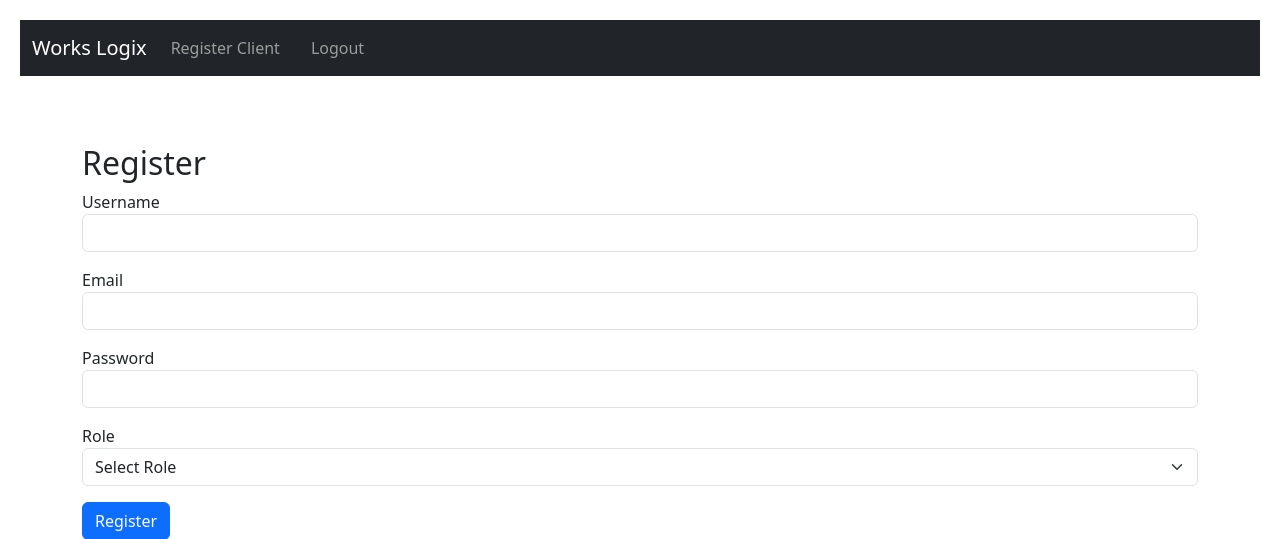
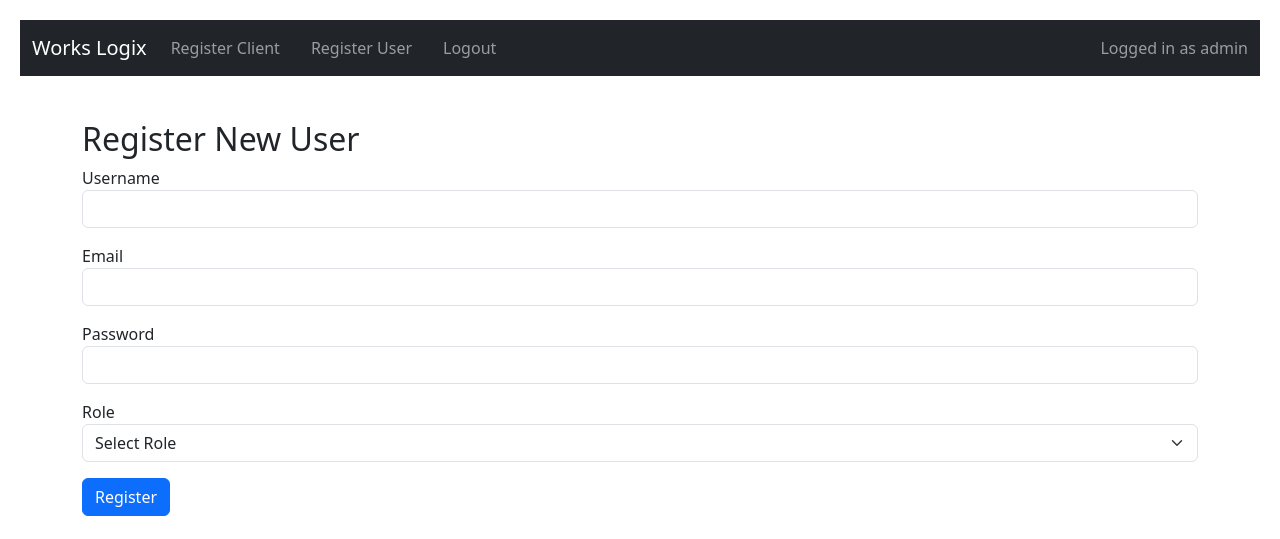
Before and after one commit to gustavowmarques/works-logix, a Flask app: page /register in a window 1280 px wide. Shown: the top 539 px of the page. Run offline with Flask 3, Linux system fonts and the light colour scheme; a user stored in the database is signed in.

Commit message:
Role-Based Navbar Links Are Fully Functional

```diff
--- a/app/auth.py
+++ b/app/auth.py
@@ -36,6 +36,8 @@
         email = request.form['email']
         password = request.form['password']
         role = request.form['role']
+        if role == 'manager':
+            role = 'Property Manager'
 
         if User.query.filter_by(email=email).first():
             flash('Email already registered.')
--- a/app/routes.py
+++ b/app/routes.py
@@ -8,7 +8,7 @@
 def root():
     return redirect(url_for('login'))  # Default landing page
 
-@app.route('/dashboard')
+@app.route('/home')
 @login_required
 def home():
     orders = WorkOrder.query.order_by(WorkOrder.created_at.desc()).all()
--- a/app/templates/base.html
+++ b/app/templates/base.html
@@ -8,33 +8,54 @@
   <script src="https://cdn.jsdelivr.net/npm/bootstrap@5.3.3/dist/js/bootstrap.bundle.min.js"></script>
 </head>
 <body>
-  <nav class="navbar navbar-expand-lg navbar-dark bg-dark mb-4">
+  <nav class="navbar navbar-expand-lg navbar-dark bg-dark">
     <div class="container-fluid">
       <a class="navbar-brand" href="{{ url_for('home') }}">Works Logix</a>
-      <div class="collapse navbar-collapse">
+      <button class="navbar-toggler" type="button" data-bs-toggle="collapse" data-bs-target="#navbarNav"
+        aria-controls="navbarNav" aria-expanded="false" aria-label="Toggle navigation">
+        <span class="navbar-toggler-icon"></span>
+      </button>
+
+      <div class="collapse navbar-collapse" id="navbarNav">
         <ul class="navbar-nav me-auto mb-2 mb-lg-0">
           {% if current_user.is_authenticated %}
             {% if current_user.role == 'admin' %}
               <li class="nav-item">
                 <a class="nav-link" href="{{ url_for('register_client') }}">Register Client</a>
               </li>
+              <li class="nav-item">
+                <a class="nav-link" href="{{ url_for('register') }}">Register User</a>
+              </li>
             {% elif current_user.role == 'Property Manager' %}
+              <li class="nav-item">
+                <a class="nav-link" href="{{ url_for('home') }}">Work Orders</a>
+              </li>
               <li class="nav-item">
                 <a class="nav-link" href="{{ url_for('create_work_order') }}">Create Work Order</a>
               </li>
             {% elif current_user.role == 'contractor' %}
               <li class="nav-item">
-                <a class="nav-link" href="{{ url_for('work_orders') }}">View Work Orders</a>
+                <a class="nav-link" href="{{ url_for('contractor_work_orders') }}">View Work Orders</a>
               </li>
             {% endif %}
+          {% endif %}
+          {% if current_user.is_authenticated %}
             <li class="nav-item">
               <a class="nav-link" href="{{ url_for('logout') }}">Logout</a>
             </li>
           {% endif %}
+
         </ul>
+
+        {% if current_user.is_authenticated %}
+          <span class="navbar-text ms-auto">
+            Logged in as {{ current_user.username }}
+          </span>
+        {% endif %}
       </div>
     </div>
   </nav>
+
   {% if current_user.is_authenticated %}
   <p class="text-end text-white me-3">Logged in as {{ current_user.username }} ({{ current_user.role }})</p>
   {% endif %}
--- a/app/templates/register.html
+++ b/app/templates/register.html
@@ -1,6 +1,6 @@
 {% extends 'base.html' %}
 {% block content %}
-<h2>Register</h2>
+<h2>Register New User</h2>
 <form method="POST">
   <div class="mb-3">
     <label>Username</label>
@@ -18,9 +18,9 @@
     <label for="role">Role</label>
     <select class="form-select" name="role" id="roleSelect" required onchange="toggleContractorFields()">
       <option value="">Select Role</option>
-      <option value="admin">Admin</option>
-      <option value="manager">Property Manager</option>
-      <option value="contractor">Contractor</option>
+      <option value="Admin">Administrator</option>
+      <option value="Property Manager">Property Manager</option>
+      <option value="Contractor">Contractor</option>
     </select>
   </div>
 
@@ -71,7 +71,7 @@
 function toggleContractorFields() {
   const role = document.getElementById('roleSelect').value;
   const contractorSection = document.getElementById('contractorFields');
-  contractorSection.style.display = (role === 'contractor') ? 'block' : 'none';
+  contractorSection.style.display = (role === 'Contractor') ? 'block' : 'none';
 }
 </script>
 {% endblock %}
```
Also changed, not shown: app/templates/home.html (+29 -22 lines), instance/worklogix.db.
